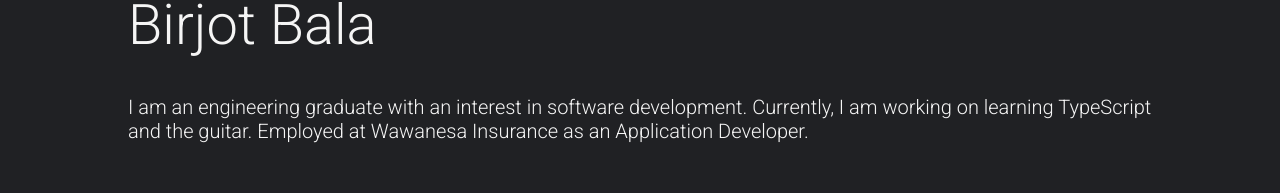
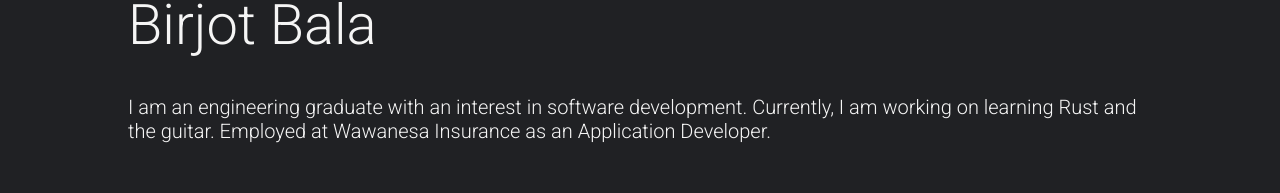
Before and after one commit to Birjot-Bala/birjot-bala.github.io, a Gatsby site: page / in a window 1280 px wide. Shown: the part 159-352 px from the top of the page. Built offline with nearby package versions, Linux system fonts and the light colour scheme; Gatsby itself is replaced by a stand-in of ours.

Commit message:
Update home.md

```diff
--- a/src/text/home.md
+++ b/src/text/home.md
@@ -5,4 +5,4 @@ svg: ../svgs/programming.svg
 ---
 # Birjot Bala
 
-I am an engineering graduate with an interest in software development. Currently, I am working on learning TypeScript and the guitar. Employed at Wawanesa Insurance as an Application Developer.
+I am an engineering graduate with an interest in software development. Currently, I am working on learning Rust and the guitar. Employed at Wawanesa Insurance as an Application Developer.
```
